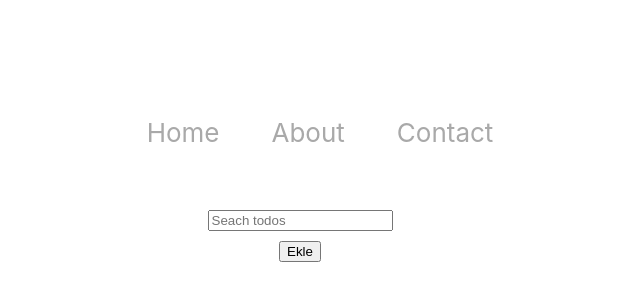
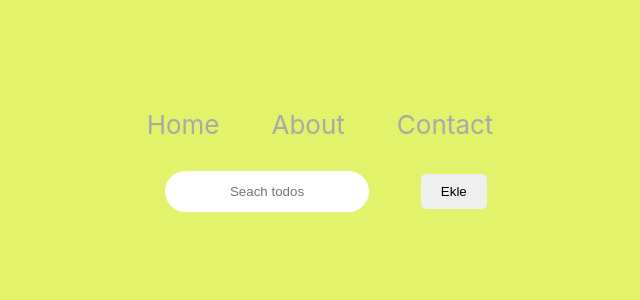
Before and after one commit to mervesenyigit/Create-react-try, a React (Create React App) app: page /todoitem in a window 1280 px wide. Shown: the part 224-524 px from the top of the page, without its empty margins (340-980 px from the left). Built offline with nearby package versions, Linux system fonts and the light colour scheme.

Commit message:
Implemented ToDoItem and Card components for task management functionality

```diff
--- a/src/App.css
+++ b/src/App.css
@@ -14,7 +14,7 @@
 }
 
 .App-header {
-  background-color: #ffff
+  background-color:#E2F26B ;
   ;
   min-height: 100vh;
   display: flex;
@@ -72,3 +72,66 @@ h1, p {
   gap: 10px;
   margin-top: 2em;
 }
+.todoItem{
+  padding: 1em 1em;
+  border: none;
+  border-radius: 2em;
+  text-align: center;
+}
+.todoBody{
+
+  width: 100%;
+}
+.todo-layout{
+  display: flex;
+  justify-content: center;
+  align-items: center;
+  background-color:#E2F26B ;
+  width: 100%;
+  margin-bottom: 2em;
+  gap: 2em;
+}
+.card-content{
+  flex-grow: 1;
+  display: flex;
+  align-items: center;
+  justify-content: center;
+}
+.card-content.completed {
+  background-color: #d4edda;
+  border-color: #c3e6cb;
+}
+.card-title {
+  margin: 0 10px;
+  font-size: 36px;
+  text-decoration: none;
+  color:#B4BF5E ;
+}
+.card-image {
+  width: 100%;
+  height: 180px;
+  object-fit: cover;
+}
+
+.card-content {
+  padding:5em;
+}
+
+.card-description {
+  font-size: 14px;
+  color: #555;
+  margin-bottom: 15px;
+}
+
+.card-button {
+  background-color: #04bfbf;
+  color: white;
+  border: none;
+  padding: 10px 20px;
+  border-radius: 5px;
+  cursor: pointer;
+}
+
+.card-button:hover {
+  background-color: #03999e;
+}
--- a/src/components/Button.js
+++ b/src/components/Button.js
@@ -1,11 +1,11 @@
 
 import React from 'react';
 
-const Button = ({ backgroundColor, onClick, children ,color}) => {
+const Button = ({ backgroundColor, onClick, children ,color,borderRadius = '5px' }) => {
   return (
     <button
       onClick={onClick}
-      style={{ color:color,backgroundColor: backgroundColor, padding: '10px 20px', border: 'none', borderRadius: '5px' }}
+      style={{ color:color,backgroundColor: backgroundColor, padding: '10px 20px', border: 'none', borderRadius:borderRadius }}
     >
       {children}
     </button>
--- a/src/components/Card.js
+++ b/src/components/Card.js
@@ -1,8 +1,10 @@
-import React from 'react'
+import React, { useEffect } from 'react'
 
 const Card = ({ task, onDelete, onComplete }) => {
+
     return (
-      <div className={`card-content ${task.completed ? 'completed' : ''}`}>
+        <>
+        <div className={`card-content ${task.completed ? 'completed' : ''}`}>
         <div className="card-content">
         {task.completed && (
           <span className="check-icon">✔</span>
@@ -13,7 +15,7 @@ const Card = ({ task, onDelete, onComplete }) => {
           <button
             className="complete-button"
             onClick={onComplete}
-            disabled={task.completed}
+
           >
             {task.completed ? 'Tamamlandı' : 'Tamamla'}
           </button>
@@ -24,6 +26,8 @@ const Card = ({ task, onDelete, onComplete }) => {
         </div>
 
       </div>
+        </>
+
     );
   };
 export default Card
--- a/src/components/ToDoItem.js
+++ b/src/components/ToDoItem.js
@@ -1,6 +1,7 @@
 
 import React, { useState } from 'react'
 import Card from './Card';
+import Button from '././Button';
 
 function ToDoItem() {
 
@@ -17,23 +18,30 @@ function ToDoItem() {
   const deleteTask = (index) => {
     setTasks(tasks.filter((_, i) => i !== index));
   };
-
+  const onComplete = (index) => {
+    const updatedTasks = tasks.map((task, i) =>
+      i === index ? { ...task, completed: true } : task
+    );
+    setTasks(updatedTasks);
+  };
 
   return (
-    <div>
-      <div>
+    <div className='todoBody'>
+      <div className='todo-layout'>
         <p></p>
       <input
-          className=""
+          className="todoItem"
           onChange={(e) => setNewTask(e.target.value)}
+
           type="type"
           placeholder='Seach todos'
          value={newTask}
        />
+         <Button onClick={addTask}  >
+        Ekle
+      </Button>
       </div>
-      <button onClick={addTask}>
-        Ekle
-      </button>
+
       <div className='todoContent'>
    {
      tasks
@@ -43,6 +51,7 @@ function ToDoItem() {
          key={index}
          task={task}
          onDelete={() => deleteTask(index)}
+         onComplete={() => onComplete(index)}
        />
      ))}
       </div>
--- a/src/index.css
+++ b/src/index.css
@@ -5,6 +5,7 @@ body {
     sans-serif;
   -webkit-font-smoothing: antialiased;
   -moz-osx-font-smoothing: grayscale;
+
 }
 
 code {
```
